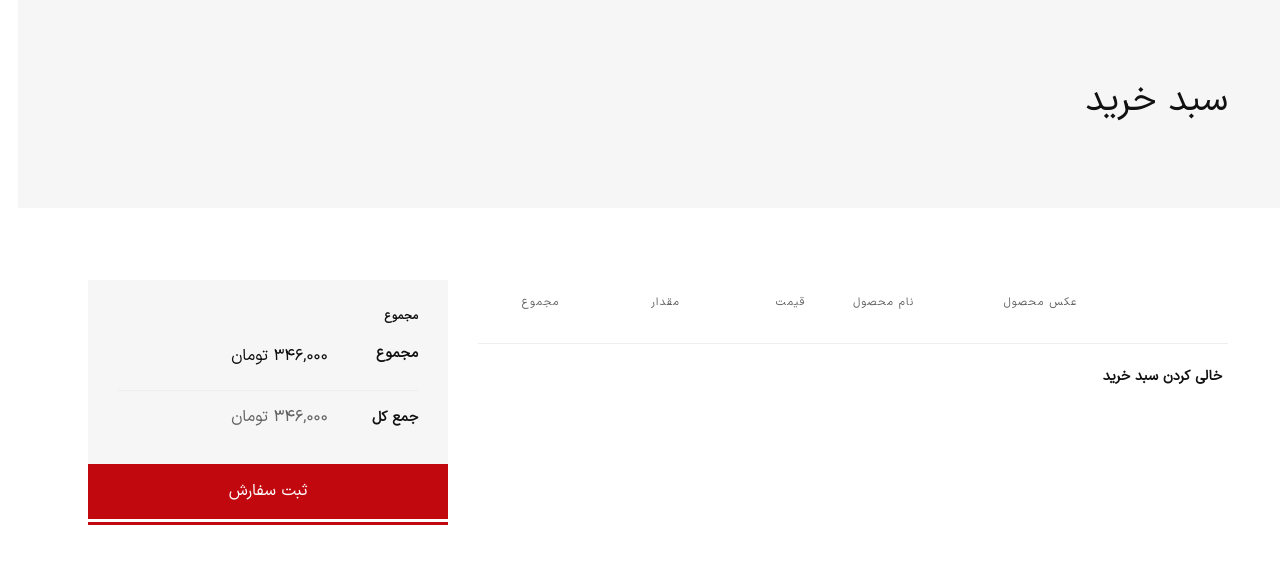
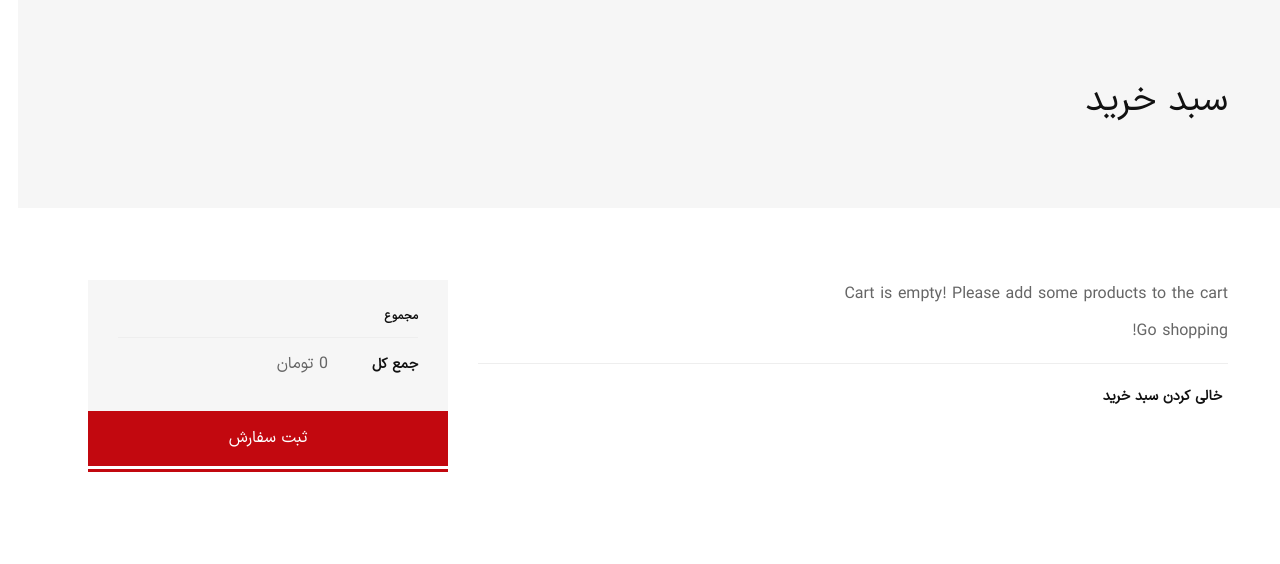
Before and after one commit to GHAPA79/Django-online-shop, a Django app: page /cart/ in a window 1280 px wide. Shown: the part 104-668 px from the top of the page. Run offline with Django 4.2, Linux system fonts and the light colour scheme; lists and menus that the app fills with data are empty; parts of the project's set-up code (start-up, migrations or seed data) failed here and were passed over; some libraries are stand-ins or nearby versions; some web fonts are replaced.

Commit message:
Update cart section in site

```diff
--- a/cart/cart.py
+++ b/cart/cart.py
@@ -17,16 +17,19 @@ class Cart:
 
         self.cart = cart
 
-    def add(self, product, quantity=1):
+    def add(self, product, quantity=1, replace_current_quantity=False):
         """
         Add the specified product to the cart if it exists
         """
         product_id = str(product.id)
 
         if product_id not in self.cart:
-            self.cart['product_id'] = {'quantity': quantity}
+            self.cart[product_id] = {'quantity': 0}
+
+        if replace_current_quantity:
+            self.cart[product_id]['quantity'] = quantity
         else:
-            self.cart['product_id']['quantity'] += quantity
+            self.cart[product_id]['quantity'] += quantity
 
         self.save()
 
@@ -37,7 +40,7 @@ class Cart:
         product_id = str(product.id)
 
         if product_id in self.cart:
-            del self.cart['product_id']
+            del self.cart[product_id]
             self.save()
 
     def save(self):
@@ -54,9 +57,10 @@ class Cart:
         cart = self.cart.copy()
 
         for product in products:
-            cart[str('product.id')]['product_obj'] = product
+            cart[str(product.id)]['product_obj'] = product
 
         for item in cart.values():
+            item['total_price'] = item['product_obj'].price * item['quantity']
             yield item
 
     def __len__(self):
@@ -68,6 +72,5 @@ class Cart:
 
     def get_total_price(self):
         product_ids = self.cart.keys()
-        products = Product.objects.filter(id__in=product_ids)
 
-        return sum(product.price for product in products)
+        return sum(item['product_obj'].price * item['quantity'] for item in self.cart.values())
--- a/cart/forms.py
+++ b/cart/forms.py
@@ -2,6 +2,8 @@ from django import forms
 
 
 class AddToCartProductForm(forms.Form):
-    QUANTITY_CHOICES = [(i, str(i)) for i in range(1, 30)]
+    QUANTITY_CHOICES = [(i, str(i)) for i in range(1, 31)]
 
-    quantity = forms.TypedChoiceField(choices=QUANTITY_CHOICES, coerce=int)
+    quantity = forms.TypedChoiceField(choices=QUANTITY_CHOICES, coerce=int,)
+
+    inplace = forms.BooleanField(required=False, widget=forms.HiddenInput)
--- a/cart/templates/cart/cart_detail.html
+++ b/cart/templates/cart/cart_detail.html
@@ -30,16 +30,16 @@
             <div class="container">
                 <div class="row">
                     <div class="col-lg-8 mb-md--50">
-                        <form class="cart-form" action="#">
                         <div class="row no-gutters">
                             <div class="col-12">
+                                {% if cart %}
                                     <div class="table-content table-responsive">
                                         <table class="table text-center">
                                             <thead>
                                             <tr>
                                                 <th>&nbsp;</th>
                                                 <th>عکس محصول</th>
-                                                <th class="text-left">نام محصول</th>
+                                                <th>نام محصول</th>
                                                 <th>قیمت</th>
                                                 <th>مقدار</th>
                                                 <th>مجموع</th>
@@ -48,31 +48,46 @@
                                             <tbody>
                                             {% for item in cart %}
                                                 <tr>
-                                                    <td class="product-remove text-left"><a href=""><i
+                                                    <td class="product-remove text-left"><a
+                                                            href="{% url 'cart:cart_remove' item.product_obj.id %}"><i
                                                             class="flaticon flaticon-cross"></i></a></td>
                                                     <td class="product-thumbnail text-left">
-                                                        <img src="assets/img/products/prod-10-70x88.jpg"
-                                                             alt="Product Thumnail">
+                                                        <img src="assets/img/products/prod-10-70x88.jpg">
                                                     </td>
-                                                    <td class="product-name wide-column">
+                                                    <td class="product-name">
                                                         <h3>
-                                                            <a href="product-details.html">{{ item.product_obj.title }}</a>
+                                                            <a href="{{ item.product_obj.get_absolute_url }}">
+                                                                {{ item.product_obj.title }}
+                                                            </a>
                                                         </h3>
                                                     </td>
                                                     <td class="product-price">
                                                             <span class="product-price-wrapper">
-                                                                    <span class="money">۵۰,۰۰۰ تومان</span>
+                                                                <span class="money">{{ item.product_obj.price }}</span>
                                                             </span>
                                                     </td>
                                                     <td class="product-quantity">
+                                                        <form class="d-flex"
+                                                              action="{% url 'cart:cart_add' item.product_obj.id %}"
+                                                              method="POST">
+                                                            {% csrf_token %}
                                                             <div class="quantity">
-                                                            <input type="number" class="quantity-input" name="qty"
-                                                                   id="qty-1" value="1" min="1">
+                                                                <input type="number"
+                                                                       class="quantity-input"
+                                                                       name="quantity"
+                                                                       id="qty-1"
+                                                                       value="{{ item.quantity }}"
+                                                                       min="1"
+                                                                >
                                                             </div>
+                                                            {{ item.product_update_quantity_form.inplace }}
+                                                            <button class="small" type="submit"><i
+                                                                    class="fa fa-refresh"></i></button>
+                                                        </form>
                                                     </td>
                                                     <td class="product-total-price">
                                                             <span class="product-price-wrapper">
-                                                                    <span class="money">۵۰,۰۰۰ تومان</span>
+                                                                <span class="money">{{ item.total_price }}</span>
                                                             </span>
                                                     </td>
                                                 </tr>
@@ -80,6 +95,10 @@
                                             </tbody>
                                         </table>
                                     </div>
+                                {% else %}
+                                    <p>{% trans 'Cart is empty! Please add some products to the cart' %}</p>
+                                    <a href="{% url 'products_list' %}">{% trans 'Go shopping!' %}</a>
+                                {% endif %}
                             </div>
                         </div>
                         <div class="row no-gutters border-top pt--20 mt--20">
@@ -87,28 +106,19 @@
                                 <button type="submit" class="cart-form__btn">خالی کردن سبد خرید</button>
                             </div>
                         </div>
-                        </form>
                     </div>
                     <div class="col-lg-4">
                         <div class="cart-collaterals">
                             <div class="cart-totals">
                                 <h5 class="font-size-14 font-bold mb--15">مجموع</h5>
                                 <div class="cart-calculator">
-                                    <div class="cart-calculator__item">
-                                        <div class="cart-calculator__item--head">
-                                            <span>مجموع</span>
-                                        </div>
-                                        <div class="cart-calculator__item--value">
-                                            <span>۳۴۶,۰۰۰ تومان</span>
-                                        </div>
-                                    </div>
                                     <div class="cart-calculator__item order-total">
                                         <div class="cart-calculator__item--head">
                                             <span>جمع کل</span>
                                         </div>
                                         <div class="cart-calculator__item--value">
                                                 <span class="product-price-wrapper">
-                                                    <span class="money">۳۴۶,۰۰۰ تومان</span>
+                                                    <span class="money">{{ cart.get_total_price }} تومان</span>
                                                 </span>
                                         </div>
                                     </div>
--- a/cart/urls.py
+++ b/cart/urls.py
@@ -1,10 +1,11 @@
 from django.urls import path
 
-from .views import cart_detail_view, add_to_cart_view
+from .views import cart_detail_view, add_to_cart_view, remove_from_cart
 
 app_name = 'cart'
 
 urlpatterns = [
     path('', cart_detail_view, name='cart_detail'),
     path('add/<int:product_id>/', add_to_cart_view, name='cart_add'),
+    path('remove/<int:product_id>/', remove_from_cart, name='cart_remove'),
 ]
--- a/cart/views.py
+++ b/cart/views.py
@@ -7,6 +7,12 @@ from .forms import AddToCartProductForm
 
 def cart_detail_view(request):
     cart = Cart(request)
+
+    for item in cart:
+        item['product_update_quantity_form'] = AddToCartProductForm(initial={
+            'quantity': item['quantity'],
+            'inplace': True,
+        })
 
     return render(request, 'cart/cart_detail.html', context={
         'cart': cart,
@@ -22,6 +28,16 @@ def add_to_cart_view(request, product_id):
     if form.is_valid():
         cleaned_data = form.cleaned_data
         quantity = cleaned_data['quantity']
-        cart.add(product, quantity)
+        cart.add(product, quantity, replace_current_quantity=cleaned_data['inplace'])
 
     return redirect('cart:cart_detail')
+
+
+def remove_from_cart(request, product_id):
+    cart = Cart(request)
+
+    product = get_object_or_404(Product, id=product_id)
+
+    cart.remove(product)
+
+    return redirect('cart:cart_detail')
--- a/products/views.py
+++ b/products/views.py
@@ -4,7 +4,6 @@ from django.contrib.messages.views import SuccessMessageMixin
 
 from .models import Product, Comment
 from .forms import CommentForm
-from cart.forms import AddToCartProductForm
 
 
 class ProductListView(generic.ListView):
@@ -22,7 +21,6 @@ class ProductDetailView(generic.DetailView):
     def get_context_data(self, **kwargs):
         context = super().get_context_data()
         context['comment_form'] = CommentForm()
-        context['add_to_cart_form'] = AddToCartProductForm()
         return context
 
 
```
Also changed, not shown: products/templates/products/product_detail.html (+13 -12 lines). Lines whose indentation alone changed are shown as unchanged.
